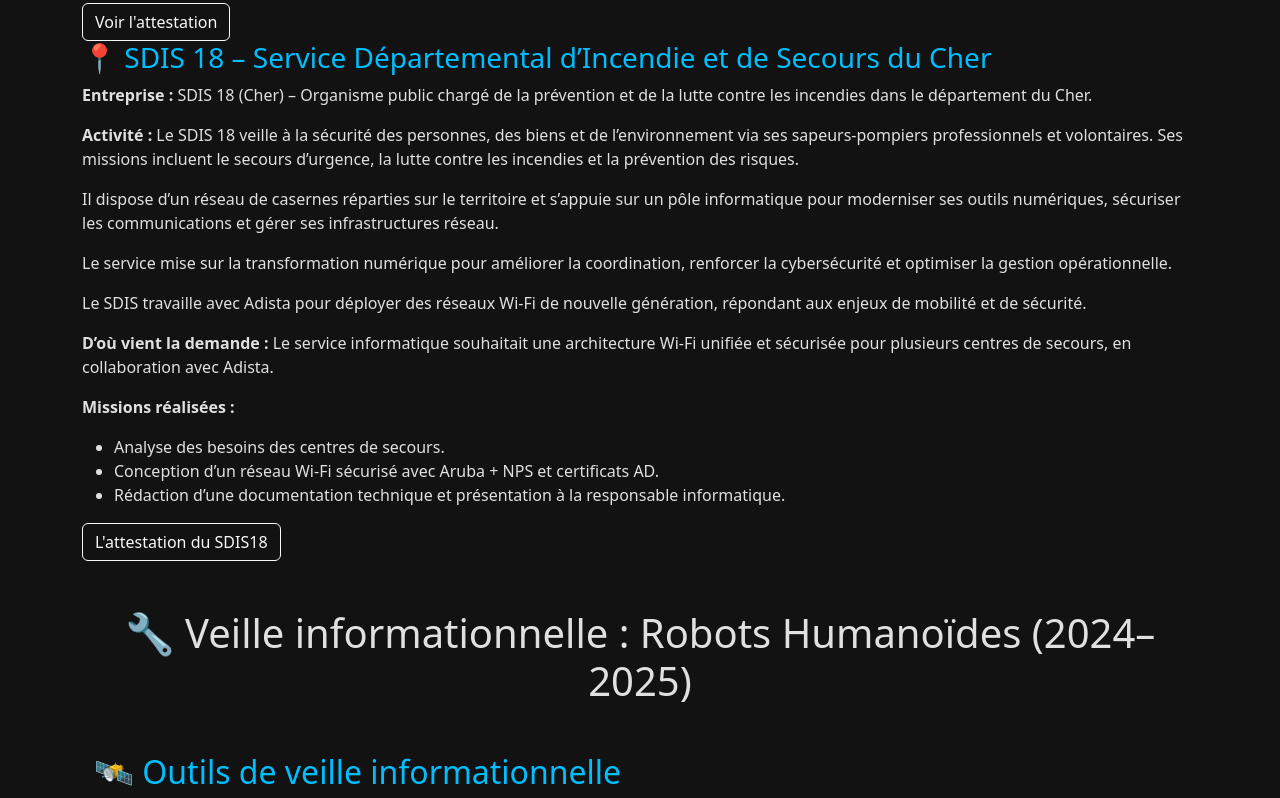
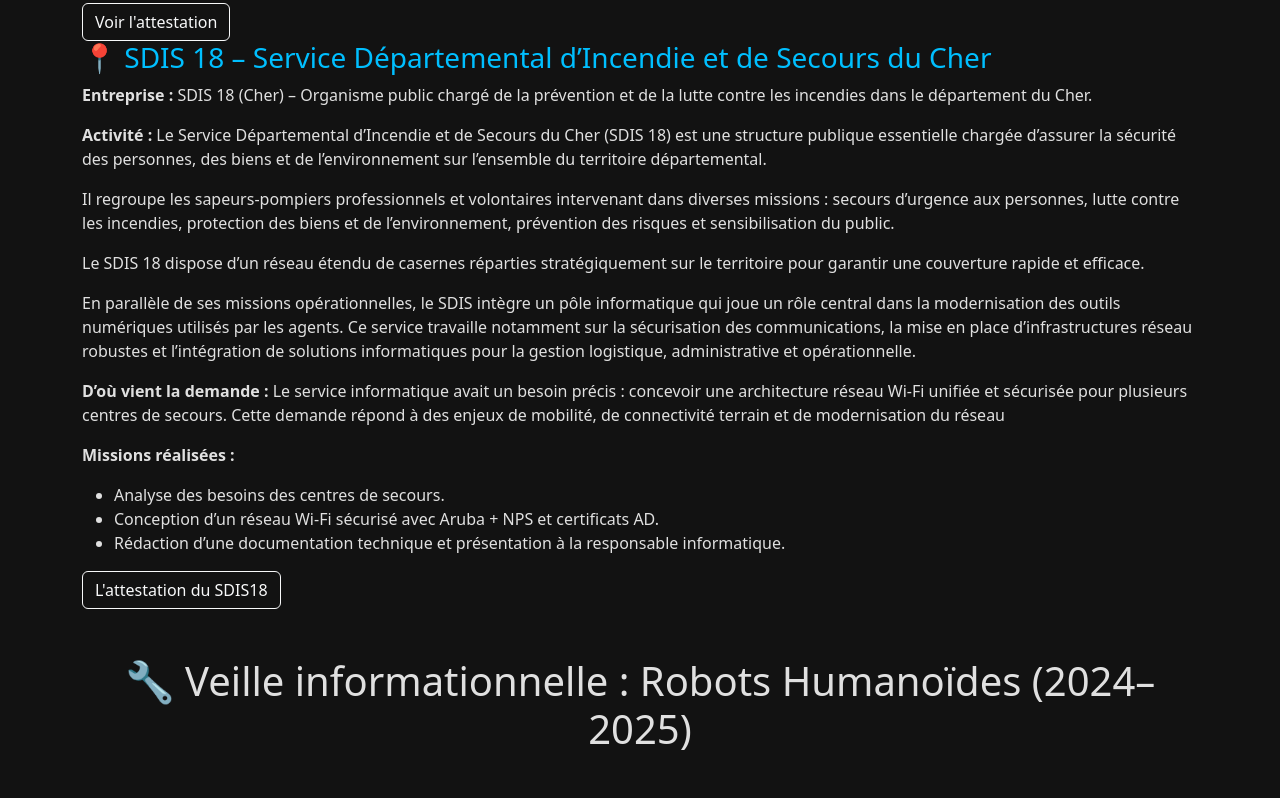
Before and after one commit to ThomasBertrand-bit/Thomasbertrand.github.io, a plain HTML site: page index.html in a window 1280 px wide. Shown: the part 2717-3515 px from the top of the page. Drawn offline with nearby package versions, Linux system fonts and the light colour scheme.

Commit message:
Update index.html

```diff
--- a/index.html
+++ b/index.html
@@ -240,16 +240,15 @@
   <h3 class="text-xl font-semibold mb-2">📍 SDIS 18 – Service Départemental d’Incendie et de Secours du Cher</h3>
  <p><strong>Entreprise :</strong> SDIS 18 (Cher) – Organisme public chargé de la prévention et de la lutte contre les incendies dans le département du Cher.</p>
 
-<p><strong>Activité :</strong> Le SDIS 18 veille à la sécurité des personnes, des biens et de l’environnement via ses sapeurs-pompiers professionnels et volontaires. Ses missions incluent le secours d’urgence, la lutte contre les incendies et la prévention des risques.</p>
+<p><strong>Activité :</strong> Le Service Départemental d’Incendie et de Secours du Cher (SDIS 18) est une structure publique essentielle chargée d’assurer la sécurité des personnes, des biens et de l’environnement sur l’ensemble du territoire départemental.</p>
 
-<p>Il dispose d’un réseau de casernes réparties sur le territoire et s’appuie sur un pôle informatique pour moderniser ses outils numériques, sécuriser les communications et gérer ses infrastructures réseau.</p>
+<p>Il regroupe les sapeurs-pompiers professionnels et volontaires intervenant dans diverses missions : secours d’urgence aux personnes, lutte contre les incendies, protection des biens et de l’environnement, prévention des risques et sensibilisation du public.</p>
 
-<p>Le service mise sur la transformation numérique pour améliorer la coordination, renforcer la cybersécurité et optimiser la gestion opérationnelle.</p>
+<p>Le SDIS 18 dispose d’un réseau étendu de casernes réparties stratégiquement sur le territoire pour garantir une couverture rapide et efficace.</p>
 
-<p>Le SDIS travaille avec Adista pour déployer des réseaux Wi-Fi de nouvelle génération, répondant aux enjeux de mobilité et de sécurité.</p>
+<p>En parallèle de ses missions opérationnelles, le SDIS intègre un pôle informatique qui joue un rôle central dans la modernisation des outils numériques utilisés par les agents. Ce service travaille notamment sur la sécurisation des communications, la mise en place d’infrastructures réseau robustes et l’intégration de solutions informatiques pour la gestion logistique, administrative et opérationnelle.</p>
 
-<p><strong>D’où vient la demande :</strong> Le service informatique souhaitait une architecture Wi-Fi unifiée et sécurisée pour plusieurs centres de secours, en collaboration avec Adista.</p>
-
+<p><strong>D’où vient la demande :</strong> Le service informatique avait un besoin précis : concevoir une architecture réseau Wi-Fi unifiée et sécurisée pour plusieurs centres de secours. Cette demande répond à des enjeux de mobilité, de connectivité terrain et de modernisation du réseau</p>
 <p><strong>Missions réalisées :</strong></p>
 
 <ul>
@@ -313,7 +312,7 @@
       <section class="mb-5">
         <h2>📈 Croissance du marché des robots humanoïdes</h2>
         <ul>
-          <li><strong>Taille du marché :</strong>on estime entre 2 et 5 milliards de dollars en 2024, avec des projections atteignant 70 milliards de dollars d'ici 2034, soit un taux de croissance annuel composé (TCAC) de 41,8 % .</li>
+          <li><strong>Taille du marché :</strong>on estime entre 2 et 5 milliards de dollars en 2024, avec des projections atteignant 70 milliards de dollars d'ici 2034, soit un taux de croissance annuel composé (TCAC) de 40 % .</li>
           <li><strong>Facteurs de croissance :</strong>l'augmentation des coûts de main-d'œuvre, la demande croissante en automatisation, et les avancées en IA et en robotique</li>
         </ul>
       </section>
```
